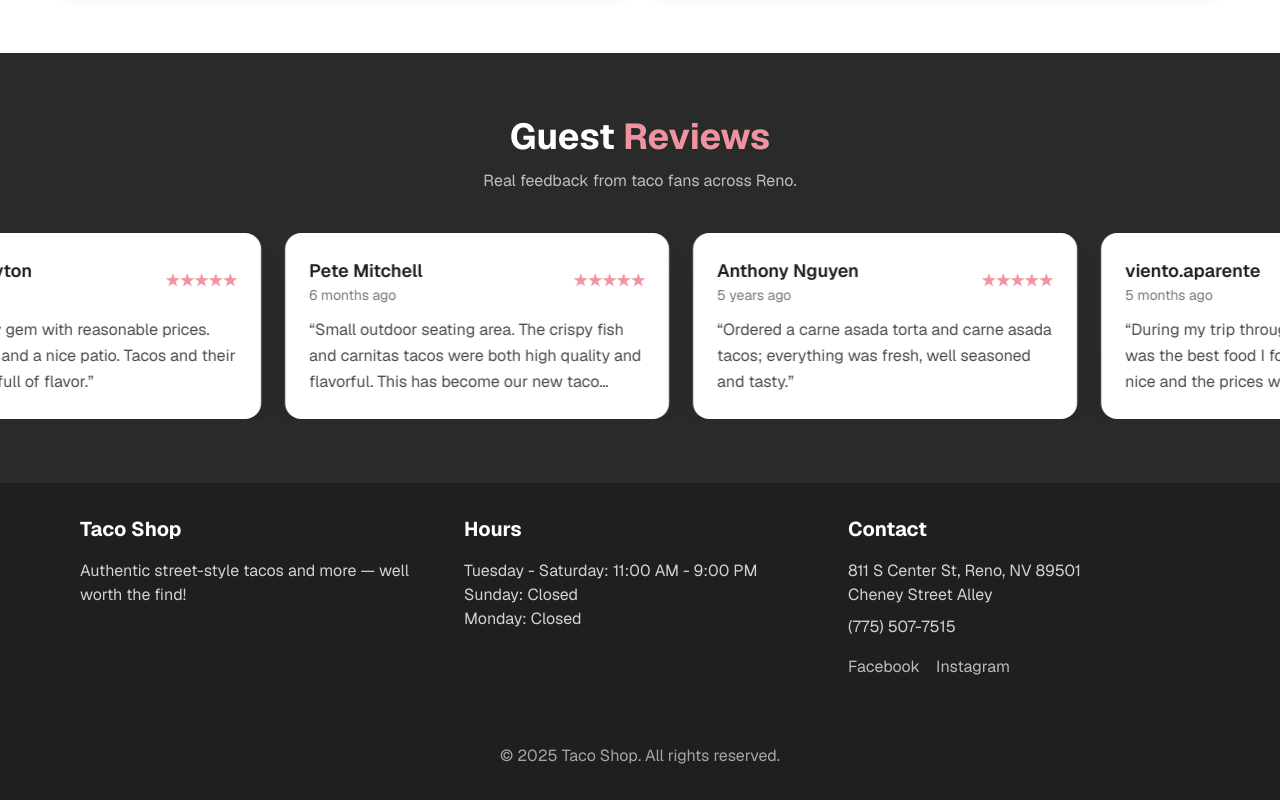
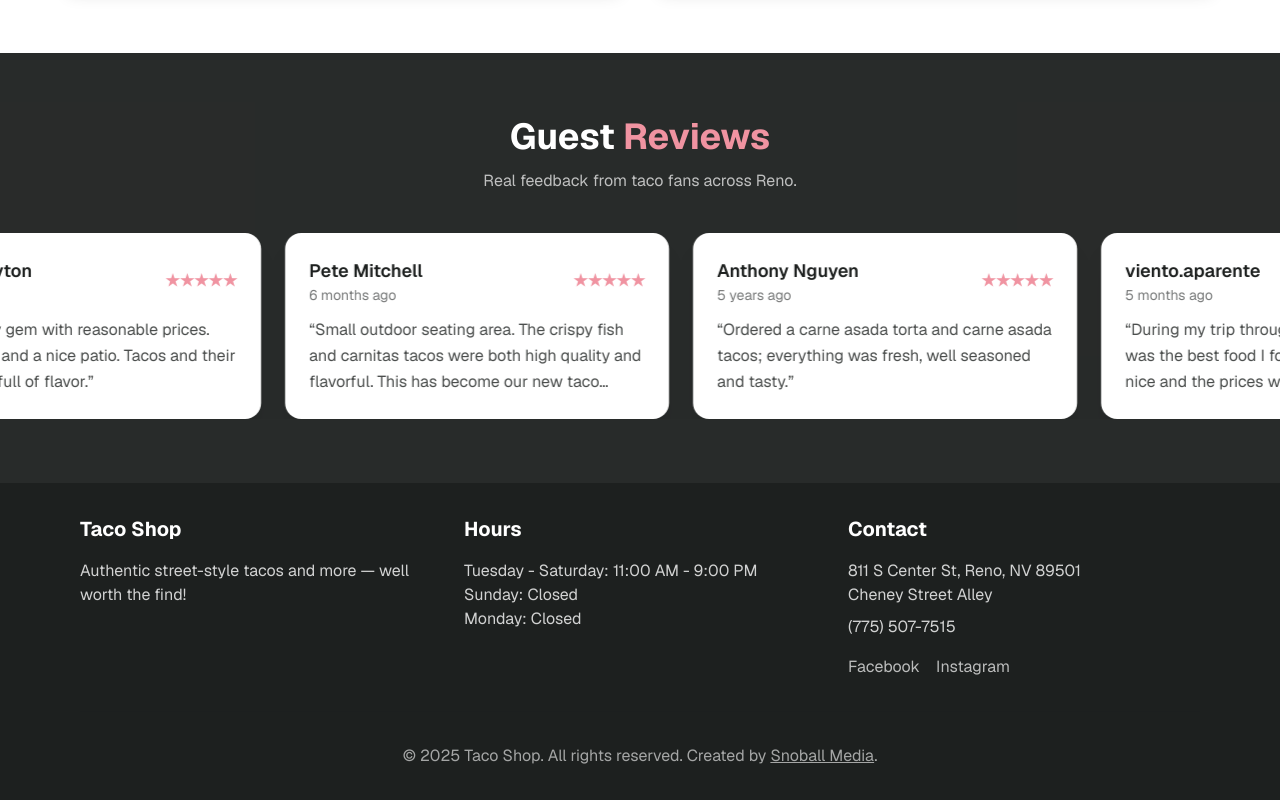
Before and after one commit to kylewhirl/tacoshopreno, a Next.js app: page / in a window 1280 px wide. Shown: the part 3963-4763 px from the top of the page. Built offline with nearby package versions, Linux system fonts and the light colour scheme; no server answers.

Commit message:
Add footer credit link

```diff
--- a/components/footer.tsx
+++ b/components/footer.tsx
@@ -52,7 +52,13 @@ export default function Footer({ contact, important, socialLinks }: FooterProps)
         </div>
 
         <div className="border-t border-dark/30 mt-8 pt-8 text-center text-white/60">
-          <p>© {currentYear} Taco Shop. All rights reserved.</p>
+          <p>
+            © {currentYear} Taco Shop. All rights reserved. Created by{" "}
+            <a href="https://snoball.media" target="_blank" rel="noopener noreferrer" className="underline hover:text-white">
+              Snoball Media
+            </a>
+            .
+          </p>
         </div>
       </div>
     </footer>
```
